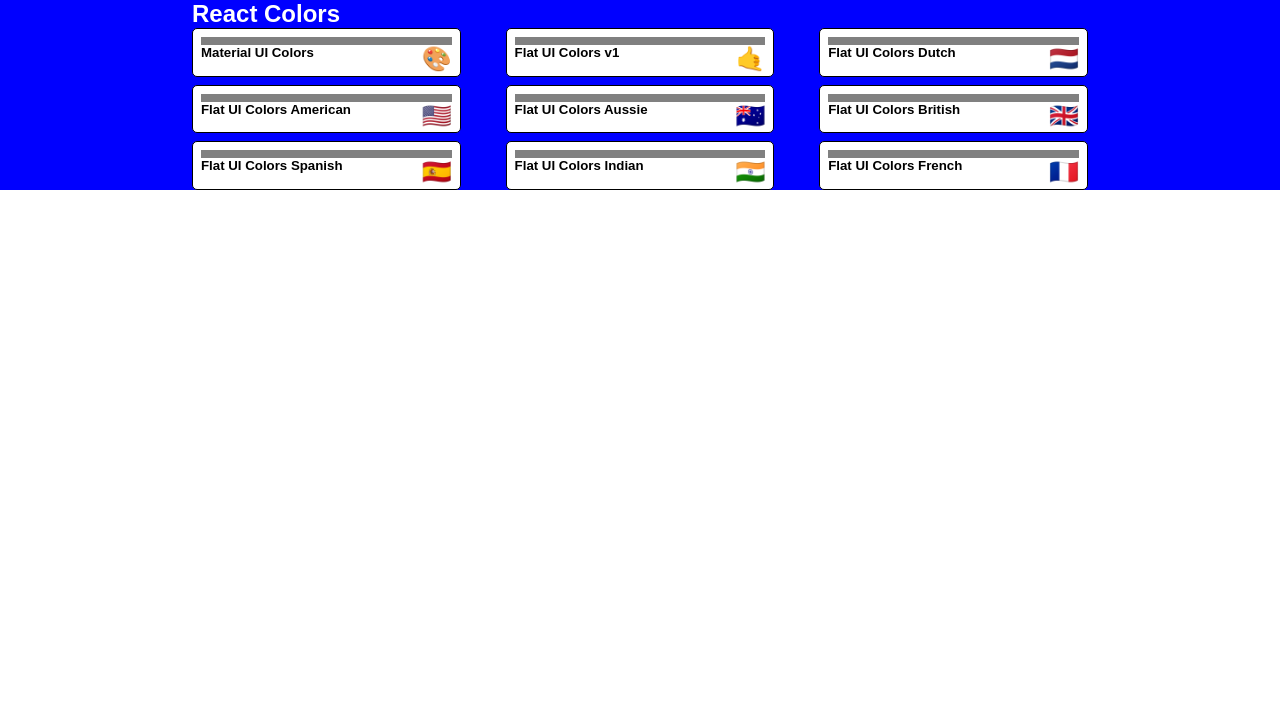
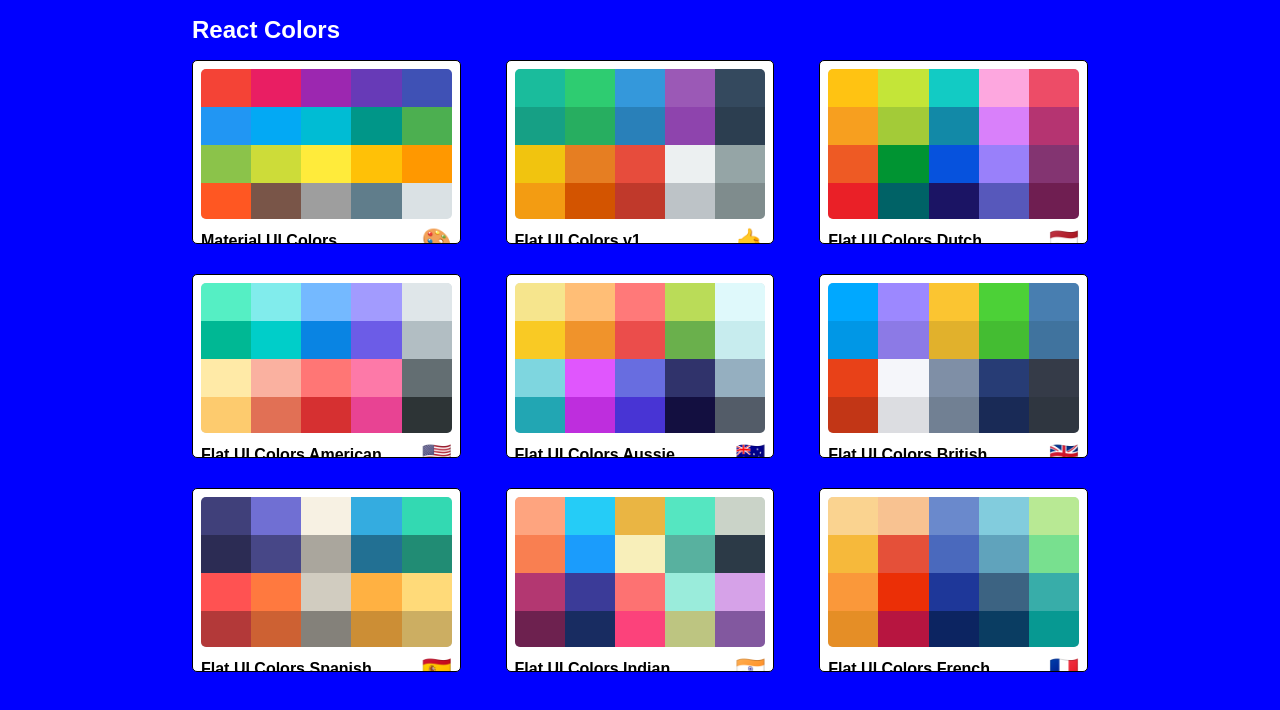
Before and after one commit to tomascatena/react-typescript-color-palettes, a React (Create React App) app: page / in a window 1280 px wide. Shown: the top 710 px of the page. Built offline with nearby package versions, Linux system fonts and the light colour scheme.

Commit message:
finish styling MiniPalette

```diff
--- a/src/components/MiniPalette/MiniPalette.tsx
+++ b/src/components/MiniPalette/MiniPalette.tsx
@@ -14,7 +14,14 @@
     },
   },
   colors: {
-    backgroundColor: 'grey',
+    backgroundColor: '#dae1e4',
+    height: '150px',
+    width: '100%',
+    borderRadius: '5px',
+    overflow: 'hidden',
+  },
+  title: {
+    display: 'flex',
     justifyContent: 'space-between',
     alignItems: 'center',
     margin: '0',
@@ -23,13 +30,17 @@
     fontSize: '1rem',
     position: 'relative',
   },
-  title: {
-    display: 'flex',
-    justifyContent: 'space-between',
-  },
   emoji: {
     marginLeft: '.5rem',
     fontSize: '1.5rem',
+  },
+  miniColorBox: {
+    height: '25%',
+    width: '20%',
+    display: 'inline-block',
+    margin: '0 auto',
+    position: 'relative',
+    marginBottom: '-3.5px',
   },
 });
 
@@ -47,9 +58,19 @@
   emoji,
   id,
 }: MiniPaletteProps): JSX.Element => {
+  const miniColorBoxes = colors.map(({ color, name }): JSX.Element => {
+    return (
+      <div
+        className={classes.miniColorBox}
+        style={{ backgroundColor: color }}
+        key={name}
+      ></div>
+    );
+  });
+
   return (
     <div className={classes.root}>
-      <div className={classes.colors}></div>
+      <div className={classes.colors}>{miniColorBoxes}</div>
 
       <h5 className={classes.title}>
         {paletteName} <span className={classes.emoji}>{emoji}</span>
--- a/src/components/PaletteList/PaletteList.tsx
+++ b/src/components/PaletteList/PaletteList.tsx
@@ -5,17 +5,17 @@
 const styles = createStyles({
   root: {
     backgroundColor: 'blue',
-    height: '100%',
+    minHeight: '100vh',
     display: 'flex',
+    flexWrap: 'wrap',
     alignItems: 'flex-start',
     justifyContent: 'center',
   },
   container: {
-    width: '70%',
+    flex: '0 0 70%',
+    alignItems: 'flex-start',
+    flexWrap: 'wrap',
     display: 'flex',
-    alignItems: 'flex-start',
-    flexDirection: 'column',
-    flexWrap: 'wrap',
   },
   palettes: {
     boxSizing: 'border-box',
@@ -29,6 +29,7 @@
     justifyContent: 'space-between',
     width: '100%',
     color: '#fff',
+    padding: '1rem 0',
   },
 });
 
```
